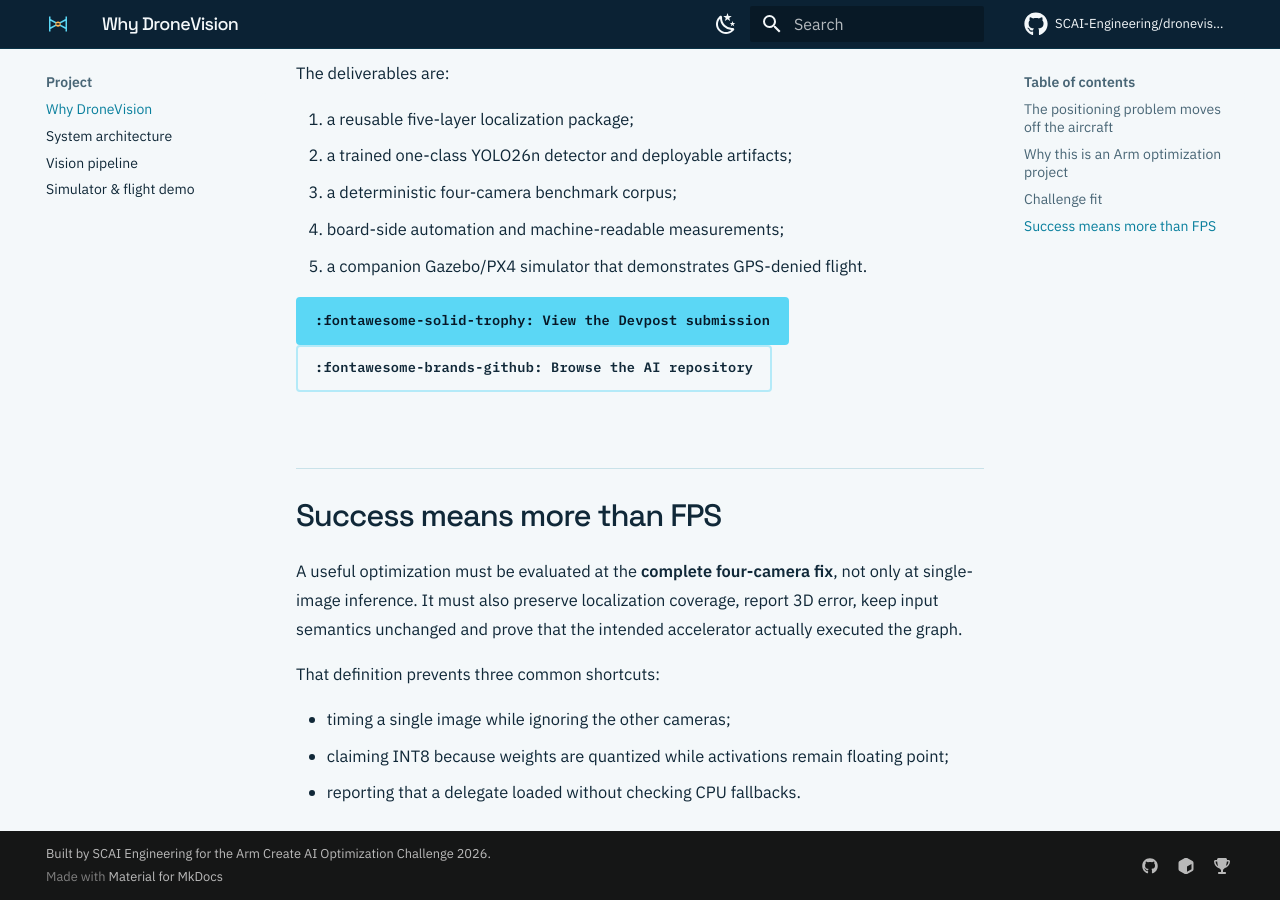
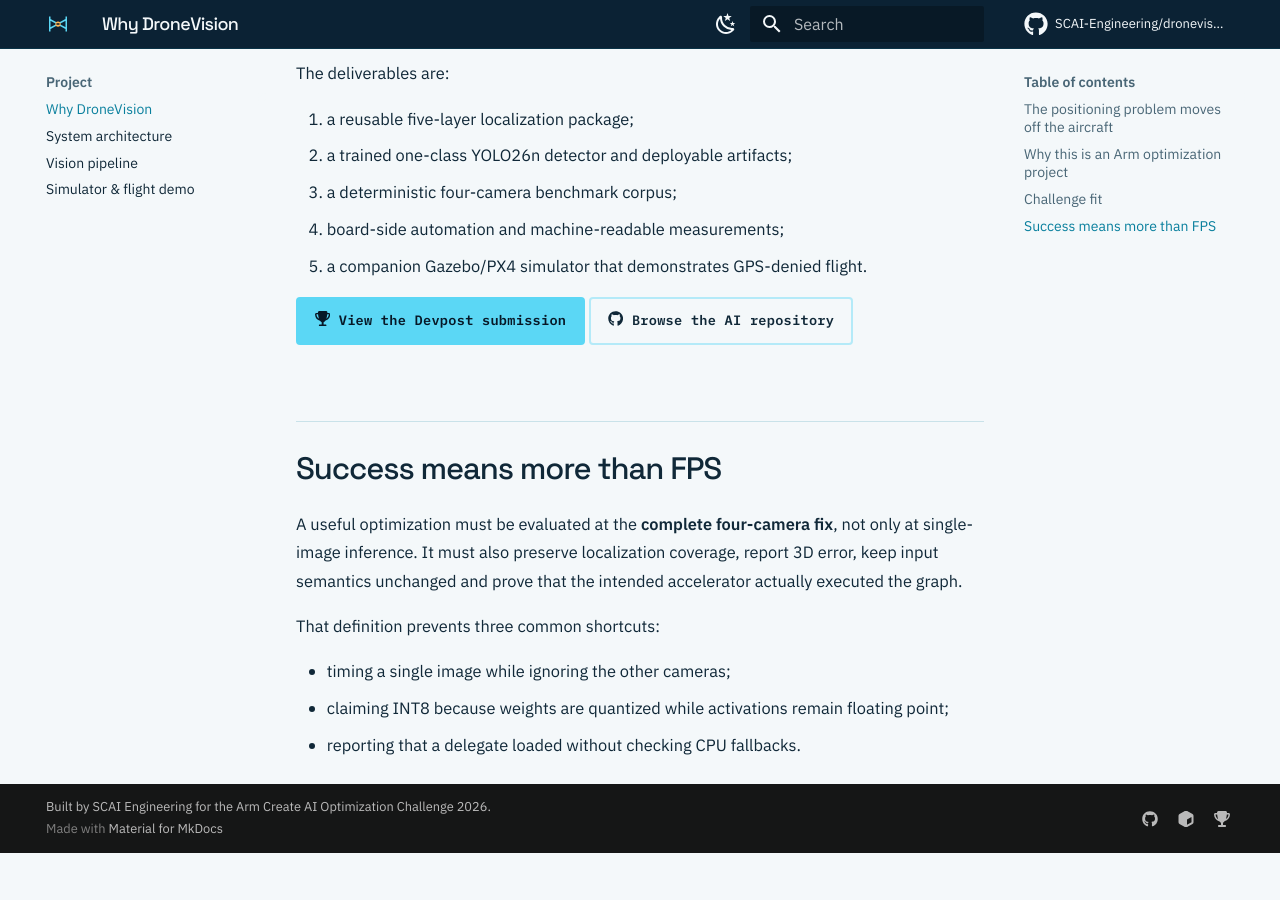
Before and after one commit to SCAI-Engineering/dronevision-ai, an MkDocs documentation site: the page built from docs/project/why.md, in a window 1280 px wide and 900 px high, scrolled down 1777 px. Built offline with MkDocs 1.6.1 and Material for MkDocs 9.7.7, drawn with Linux system fonts in a browser that asks for light colours; comment, search, counter and statistics services are not loaded; after the commit the page ends 2630 px from its top, so only the background shows below that.

Commit message:
Include missing icons

```diff
--- a/mkdocs.yml
+++ b/mkdocs.yml
@@ -74,6 +74,9 @@ markdown_extensions:
   - toc:
       permalink: true
   - pymdownx.details
+  - pymdownx.emoji:
+      emoji_index: !!python/name:material.extensions.emoji.twemoji
+      emoji_generator: !!python/name:material.extensions.emoji.to_svg
   - pymdownx.highlight:
       anchor_linenums: true
       line_spans: __span
```
